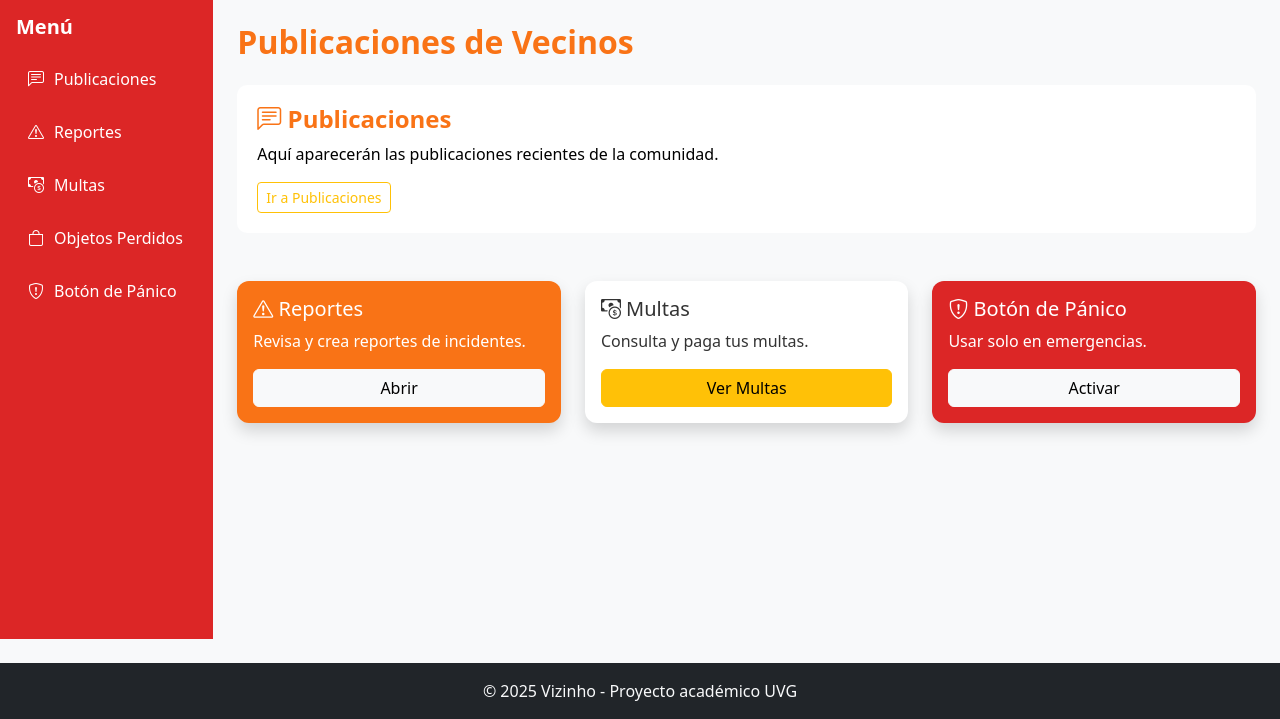
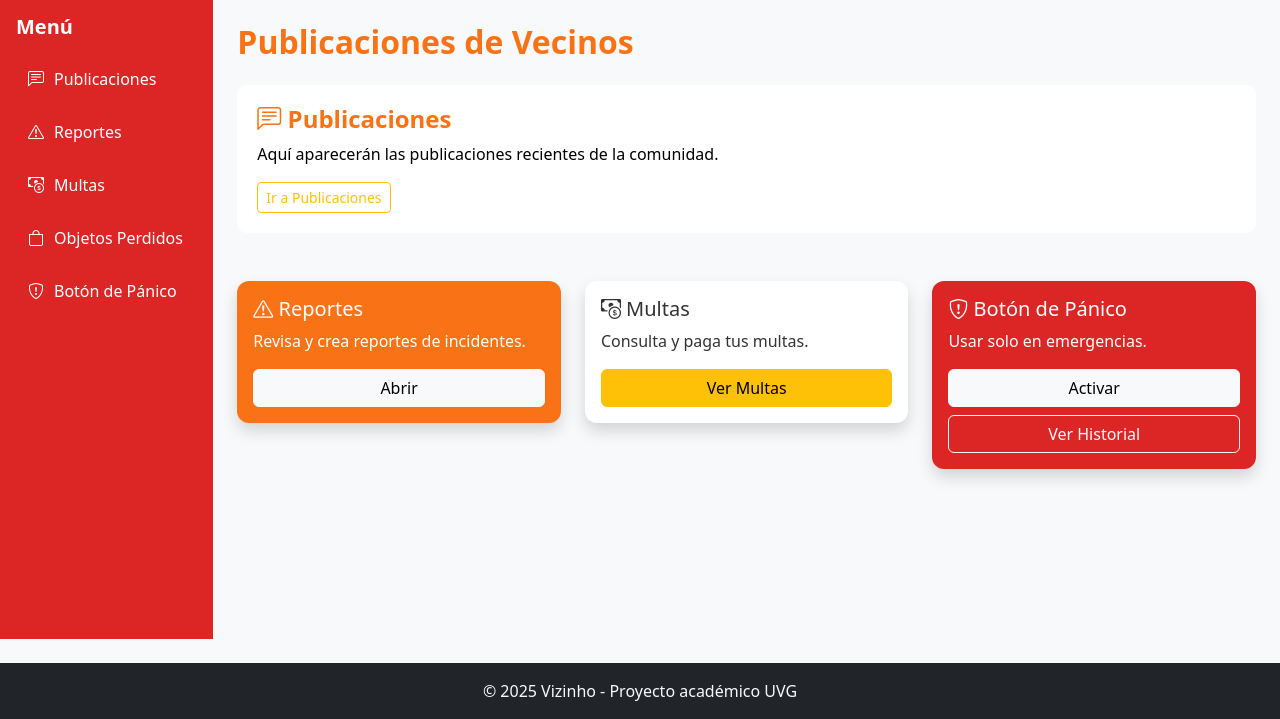
Before and after one commit to Seba-sRod-1808/Vizinho, a Django app: page / in a window 1280 px wide. Shown: the part 81-800 px from the top of the page. Run offline with Django 5.2, Linux system fonts and the light colour scheme; the visitor is signed in with stand-in values (Sample User, id 1).

Commit message:
Implementado boton de panico al dashboard

```diff
--- a/core/templates/dashboard.html
+++ b/core/templates/dashboard.html
@@ -70,7 +70,15 @@
           <div class="card-body">
             <h5 class="card-title"><i class="bi bi-shield-exclamation"></i> Botón de Pánico</h5>
             <p class="card-text">Usar solo en emergencias.</p>
-            <a href="#" class="btn btn-light w-100">Activar</a>
+            <form method="post" action="{% url 'activar_panico' %}">
+              {% csrf_token %}
+              <button type="submit" class="btn btn-light w-100">
+                Activar
+              </button>
+            </form>
+              <a href="{% url 'historial_panico' %}" class="btn btn-outline-light w-100 mt-2">
+                Ver Historial
+            </a>
           </div>
         </div>
       </div>
```
